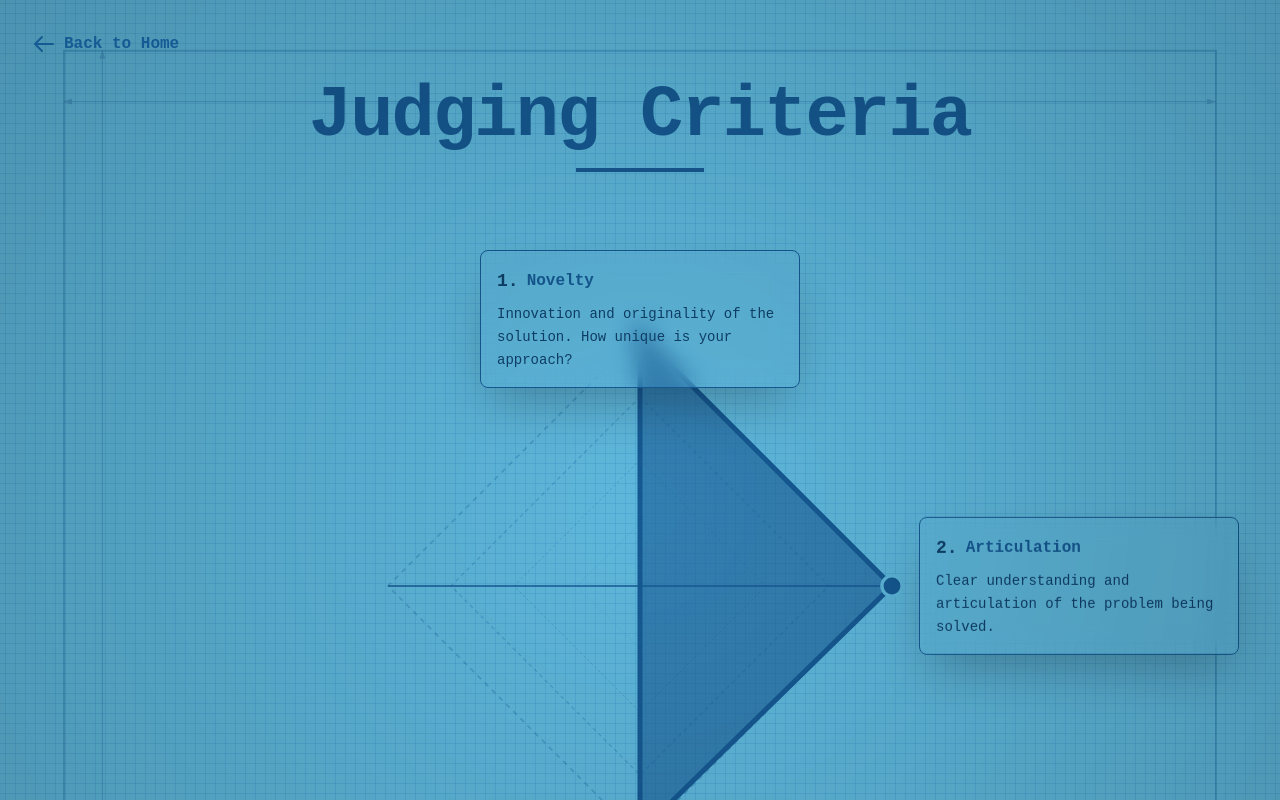
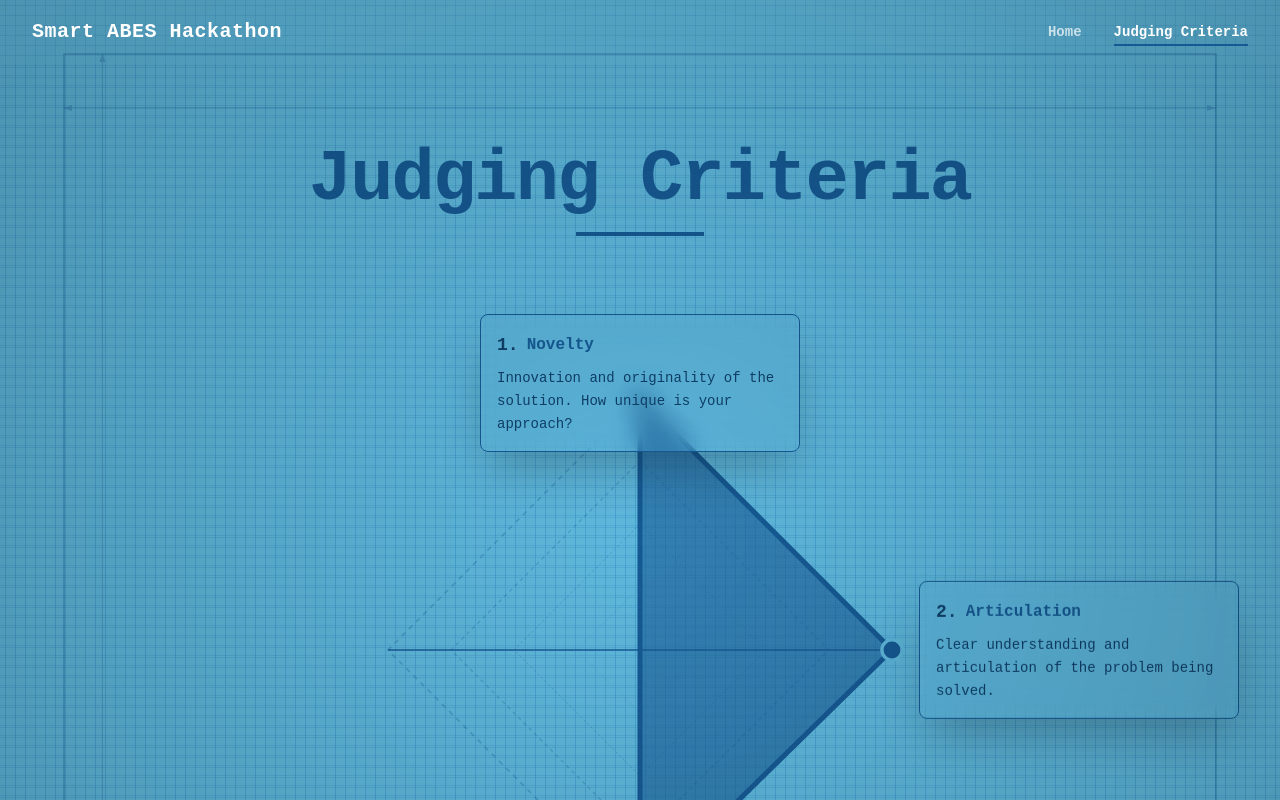
Before and after one commit to Misbah374/smartabeshackathon, a Next.js app: page /judging-criteria in a window 1280 px wide. Shown: the top 800 px of the page. Built offline with nearby package versions, Linux system fonts and the light colour scheme.

Commit message:
much better

```diff
--- a/src/app/judging-criteria/page.tsx
+++ b/src/app/judging-criteria/page.tsx
@@ -2,7 +2,6 @@
 "use client";
 
 import { useEffect, useState } from "react";
-import Link from "next/link";
 import gsap from "gsap";
 
 const CRITERIA = [
@@ -119,9 +118,9 @@ export default function JudgingCriteriaPage() {
   }, []);
 
   return (
-    <main className="relative min-h-screen w-full overflow-hidden blueprint-grid blueprint-grid-sub select-none">
+    <main className="min-h-screen w-full overflow-hidden blueprint-grid blueprint-grid-sub select-none">
       {/* Texture Overlay */}
-      <div className="absolute inset-0 vignette pointer-events-none z-20" />
+      <div className="absolute inset-0 pointer-events-none z-20" />
 
       {/* SVG Drawing Layer */}
       <svg className="absolute inset-0 w-full h-full z-10 pointer-events-none">
@@ -185,29 +184,6 @@ export default function JudgingCriteriaPage() {
           className="opacity-30"
         />
       </svg>
-
-      {/* Back Button */}
-      <div className="fixed top-8 left-8 z-50">
-        <Link
-          href="/"
-          className="flex items-center gap-2 text-[#165a94] hover:text-[#5fb8dc] transition-colors group"
-        >
-          <svg
-            className="w-6 h-6 group-hover:-translate-x-1 transition-transform"
-            fill="none"
-            stroke="currentColor"
-            viewBox="0 0 24 24"
-          >
-            <path
-              strokeLinecap="round"
-              strokeLinejoin="round"
-              strokeWidth={2}
-              d="M10 19l-7-7m0 0l7-7m-7 7h18"
-            />
-          </svg>
-          <span className="font-semibold">Back to Home</span>
-        </Link>
-      </div>
 
       {/* Content Section */}
       <section className="relative z-10 min-h-screen flex items-center justify-center py-20 px-4">
--- a/src/app/layout.tsx
+++ b/src/app/layout.tsx
@@ -3,6 +3,7 @@
 import type { Metadata } from "next";
 import { Geist, Geist_Mono } from "next/font/google";
 import "./globals.css";
+import Navbar from "@/components/Navbar";
 
 const geistSans = Geist({
   variable: "--font-geist-sans",
@@ -44,9 +45,11 @@ export default function RootLayout({
   return (
     <html lang="en">
       <body
-        className={`${geistSans.variable} ${geistMono.variable} antialiased`}
+        className={`${geistSans.variable} ${geistMono.variable} antialiased bg-red-500 blueprint-grid blueprint-grid-sub h-full select-none relative overflow-x-hidden`}
       >
-        {children}
+        <div className="vignette absolute top-0 left-0 right-0 bottom-0 pointer-events-none z-20" />
+        <Navbar />
+        <div className="pt-16">{children}</div>
       </body>
     </html>
   );
--- a/src/app/page.tsx
+++ b/src/app/page.tsx
@@ -2,7 +2,6 @@
 "use client";
 
 import Image from "next/image";
-import Link from "next/link";
 import { useRef } from "react";
 import gsap from "gsap";
 import { useGSAP } from "@gsap/react";
@@ -127,10 +126,10 @@ export default function Home() {
   return (
     <main
       ref={containerRef}
-      className="relative min-h-screen w-full overflow-hidden blueprint-grid blueprint-grid-sub select-none"
+      className="w-full max-h-[calc(100dvh-4rem)] overflow-hidden select-none"
     >
       {/* Texture Overlay */}
-      <div className="absolute inset-0 vignette pointer-events-none z-20" />
+      <div className="absolute inset-0 pointer-events-none z-20" />
 
       {/* SVG Drawing Layer */}
       <svg className="absolute inset-0 w-full h-full z-10 pointer-events-none">
@@ -275,14 +274,6 @@ export default function Home() {
             <div className="absolute bottom-0 left-0 w-2 h-2 border-b-2 border-l-2 border-[#165a94]"></div>
             <div className="absolute bottom-0 right-0 w-2 h-2 border-b-2 border-r-2 border-[#165a94]"></div>
           </a>
-
-          {/* Judging Criteria Link */}
-          <Link
-            href="/judging-criteria"
-            className="footer-element group relative px-6 py-2 border border-[#165a94] text-[#165a94] font-semibold uppercase tracking-wide hover:bg-[#165a94]/10 hover:border-[#5fb8dc] hover:text-[#5fb8dc] transition-all duration-300"
-          >
-            <span className="relative z-10 text-sm">View Judging Criteria</span>
-          </Link>
         </div>
 
         {/* Social Icons (Bottom Left) */}
--- /dev/null
+++ b/src/components/Navbar.tsx
@@ -0,0 +1,46 @@
+/** @format */
+"use client";
+
+import Link from "next/link";
+import { usePathname } from "next/navigation";
+
+export default function Navbar() {
+  const pathname = usePathname();
+
+  const links = [
+    { href: "/", label: "Home" },
+    { href: "/judging-criteria", label: "Judging Criteria" },
+  ];
+
+  return (
+    <nav className="fixed top-0 left-0 right-0 z-50">
+      <div className="max-w-7xl mx-auto px-4 sm:px-6 lg:px-8">
+        <div className="flex items-center justify-between h-16">
+          {/* Logo */}
+          <Link href="/" className="flex items-center space-x-2">
+            <span className="text-xl font-bold text-white font-mono tracking-wide">
+              Smart ABES Hackathon
+            </span>
+          </Link>
+
+          {/* Navigation Links */}
+          <div className="flex items-center space-x-8">
+            {links.map((link) => (
+              <Link
+                key={link.href}
+                href={link.href}
+                className={`text-sm font-mono font-bold transition-all duration-200 relative ${
+                  pathname === link.href
+                    ? "text-white after:absolute after:-bottom-1 after:left-0 after:right-0 after:h-0.5 after:bg-[#165a94]"
+                    : "text-white/70 hover:text-white"
+                }`}
+              >
+                {link.label}
+              </Link>
+            ))}
+          </div>
+        </div>
+      </div>
+    </nav>
+  );
+}
```
Also changed, not shown: src/app/globals.css (+4 -5 lines).
